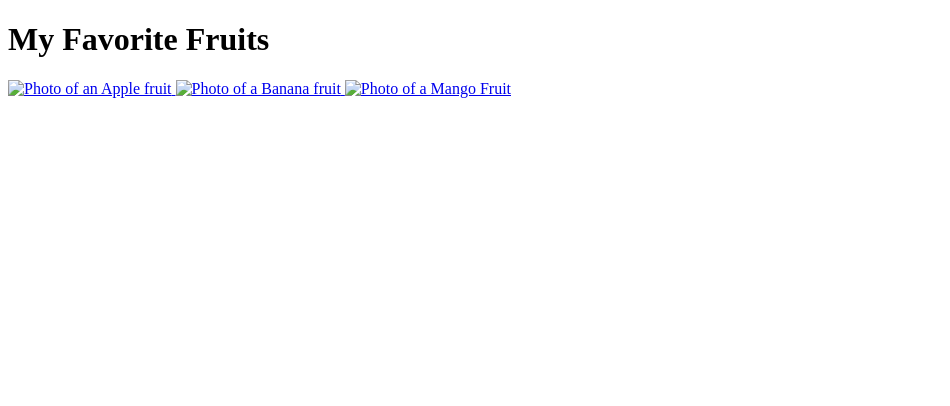
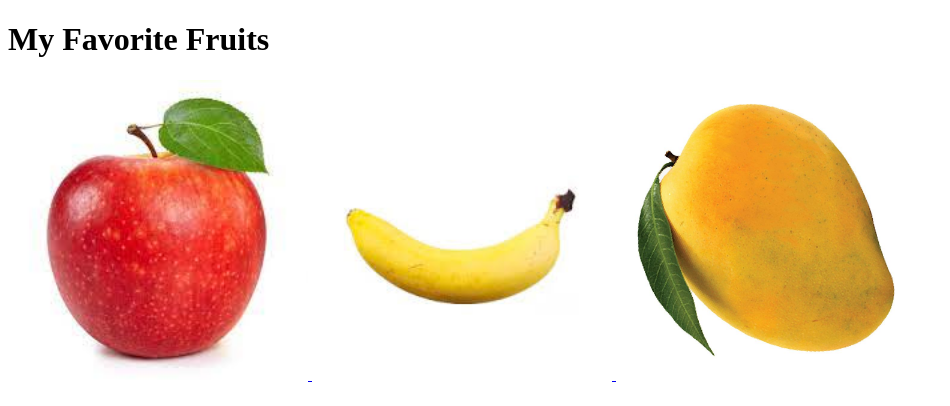
Before and after one commit to elj0hnn/juban_q1ngfa1., a plain HTML site: page index.html in a window 1280 px wide. Shown: the whole page, without its empty margins (0-950 px from the left). Drawn offline with Linux system fonts and the light colour scheme.

Commit message:
Update index.html

```diff
--- a/index.html
+++ b/index.html
@@ -8,13 +8,13 @@
 <body>
     <h1>My Favorite Fruits</h1>
     <a href="pg1.html">
-        <img src="images/apple.jfif" alt="Photo of an Apple fruit" height="300" width="300">
+        <img src="apple.jfif" alt="Photo of an Apple fruit" height="300" width="300">
     </a>
     <a href="pg2.html">
-        <img src="images/banana.jfif" alt="Photo of a Banana fruit" height="300" width="300">
+        <img src="banana.jfif" alt="Photo of a Banana fruit" height="300" width="300">
     </a>
     <a href="pg3.html">
-        <img src="images/mango.jpg" alt="Photo of a Mango Fruit" height="300" width="300">
+        <img src="mango.jpg" alt="Photo of a Mango Fruit" height="300" width="300">
     </a>
 </body>
 </html>
```
